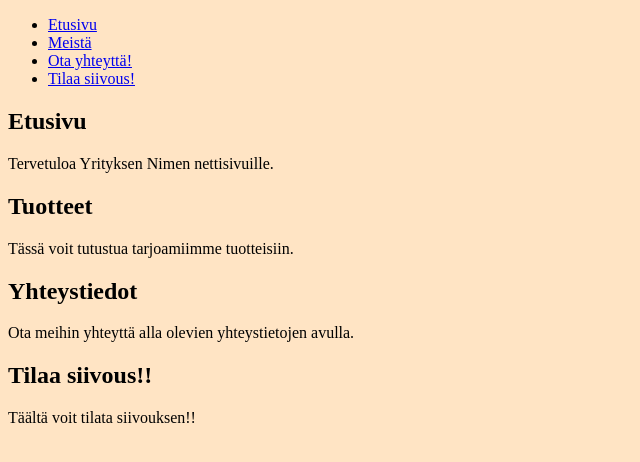
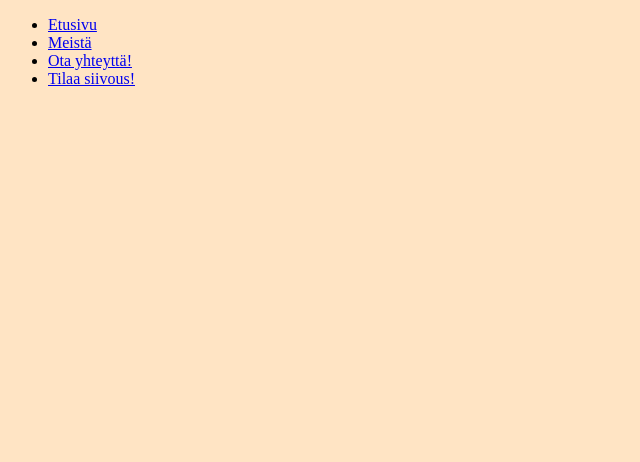
Before and after one commit to RekoLep/RekoLep.github.io, a plain HTML site: page 1index.html in a window 1280 px wide. Shown: the whole page, without its empty margins (0-640 px from the left). Drawn offline with Linux system fonts and the light colour scheme.

Commit message:
päivitys

```diff
--- a/1index.html
+++ b/1index.html
@@ -10,35 +10,11 @@
 
     <nav>
         <ul class="horizontal-list">
-            <li><a href="#etusivu">Etusivu</a></li>
-            <li><a href="#meistä">Meistä</a></li>
-            <li><a href="#otayhteyttä">Ota yhteyttä!</a></li>
-            <li><a href="#tilaasiivous">Tilaa siivous!</a></li>
+            <li><a href="1index.html">Etusivu</a></li>
+            <li><a href="meista.html">Meistä</a></li>
+            <li><a href="otayhteytta.html">Ota yhteyttä!</a></li>
+            <li><a href="tilaasiivous.html">Tilaa siivous!</a></li>
         </ul>
     </nav>
-
-    <main>
-        <section id="etusivu">
-            <h2>Etusivu</h2>
-            <p>Tervetuloa Yrityksen Nimen nettisivuille.</p>
-        </section>
-
-        <section id="meistä">
-            <h2>Tuotteet</h2>
-            <p>Tässä voit tutustua tarjoamiimme tuotteisiin.</p>
-        </section>
-
-        <section id="otayhteyttä">
-            <h2>Yhteystiedot</h2>
-            <p>Ota meihin yhteyttä alla olevien yhteystietojen avulla.</p>
-        </section>
-
-        <section id="tilaasiivous">
-            <h2>Tilaa siivous!!</h2>
-            <p>Täältä voit tilata siivouksen!!</p>
-        </section>
-    </main>
-
-
 </body>
 </html>
```
Also changed, not shown: meista.html (added, +11 -0 lines), otayhteytta.html (added, +11 -0 lines), tilaasiivous.html (added, +11 -0 lines), .html (added).
